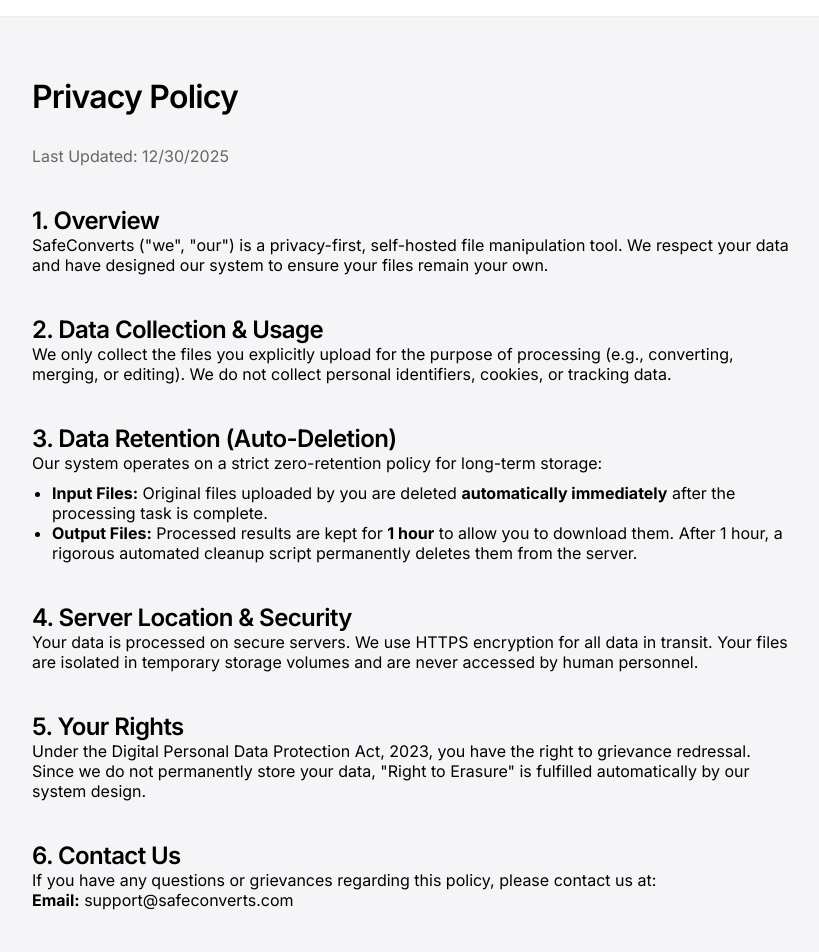
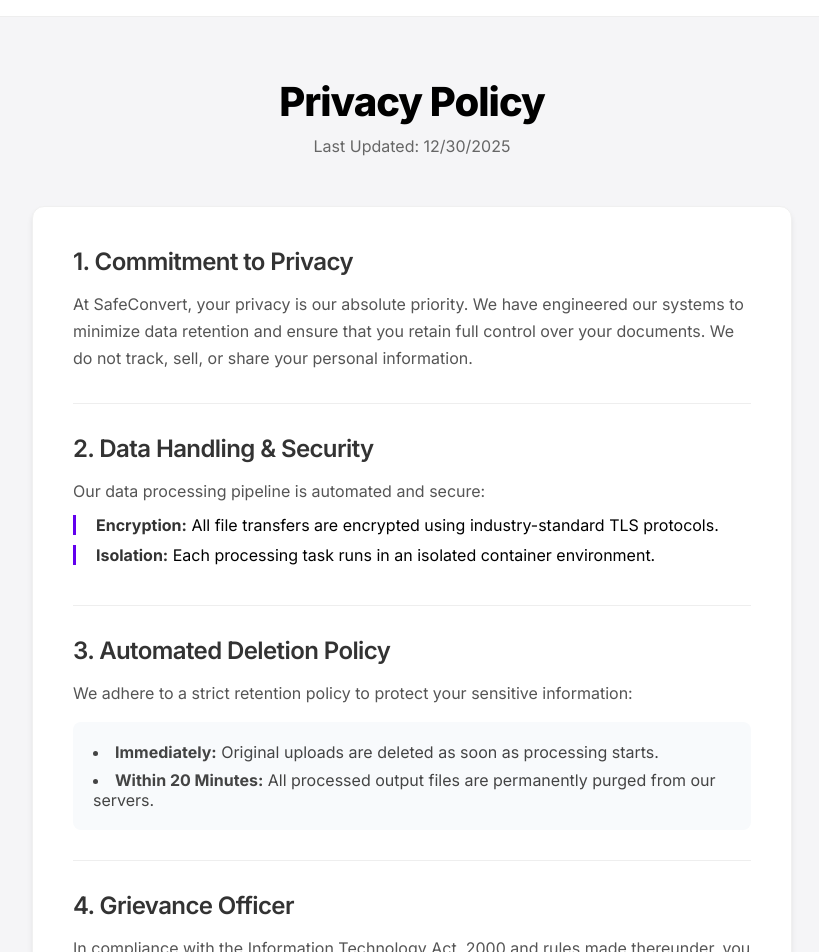
Before and after one commit to sarthakvarshney8081/safeconvert, a Next.js app in the folder frontend/: page /privacy in a window 1280 px wide. Shown: the part 60-1012 px from the top of the page, without its empty margins (228-1047 px from the left). Built offline with nearby package versions, Linux system fonts and the light colour scheme.

Commit message:
Final Polish: Privacy Update, File Limits (20MB), and Cleanup Logic

```diff
--- a/frontend/app/layout.tsx
+++ b/frontend/app/layout.tsx
@@ -22,13 +22,14 @@ export default function RootLayout({
         <main style={{ flex: 1, paddingBottom: 40 }}>
           {children}
         </main>
+
         <footer style={{ background: '#fff', borderTop: '1px solid #eee', color: '#666', marginTop: 'auto' }}>
           <div className="container" style={{ padding: '40px 20px', display: 'grid', gridTemplateColumns: 'repeat(auto-fit, minmax(200px, 1fr))', gap: '40px' }}>
             {/* Branding Column */}
             <div>
               <h3 style={{ marginBottom: '15px', color: '#333' }}>SafeConverts</h3>
               <p style={{ fontSize: '0.9rem', lineHeight: '1.5' }}>
-                Privacy-first, open-source file manipulation tools running entirely on your own infrastructure.
+                Premium tools for privacy-conscious users.
               </p>
             </div>
 
@@ -55,7 +56,11 @@ export default function RootLayout({
 
           <div style={{ borderTop: '1px solid #eee', padding: '20px', textAlign: 'center', fontSize: '0.85rem' }}>
             <div className="container">
-              © {new Date().getFullYear()} <a href="https://SafeConverts.com" style={{ textDecoration: 'none', color: 'inherit' }}>SafeConverts.com</a>. Secure, Private, and Open Source.
+              <p style={{ marginBottom: 10 }}>&copy; {new Date().getFullYear()} SafeConverts. All rights reserved.</p>
+              <p style={{ display: 'flex', alignItems: 'center', justifyContent: 'center', gap: 6, fontSize: '0.9rem' }}>
+                Made with <span style={{ color: '#e25555' }}>❤</span> in <span style={{ fontWeight: 600, color: '#333' }}>India</span> <span style={{ fontSize: '1.2rem' }}>🇮🇳</span>
+              </p>
+              <p style={{ fontSize: '0.8rem', marginTop: 5, color: '#aaa' }}>Secure. Private. Local.</p>
             </div>
           </div>
         </footer>
--- a/frontend/app/privacy/page.tsx
+++ b/frontend/app/privacy/page.tsx
@@ -8,43 +8,55 @@ export const metadata = {
 export default function PrivacyPage() {
     return (
         <div className="container" style={{ maxWidth: 800, padding: '60px 20px' }}>
-            <h1 style={{ marginBottom: 30 }}>Privacy Policy</h1>
-            <p style={{ color: '#666', marginBottom: 40 }}>Last Updated: {new Date().toLocaleDateString()}</p>
+            <div style={{ textAlign: 'center', marginBottom: 50 }}>
+                <h1 style={{ fontSize: '2.5rem', fontWeight: 800, marginBottom: 10 }}>Privacy Policy</h1>
+                <p style={{ color: '#666' }}>Last Updated: {new Date().toLocaleDateString()}</p>
+            </div>
 
-            <section style={{ marginBottom: 40 }}>
-                <h2>1. Overview</h2>
-                <p>SafeConverts ("we", "our") is a privacy-first, self-hosted file manipulation tool. We respect your data and have designed our system to ensure your files remain your own.</p>
-            </section>
+            <div style={{ background: '#fff', padding: 40, borderRadius: 12, boxShadow: '0 4px 6px -1px rgba(0, 0, 0, 0.1)', border: '1px solid #f0f0f0' }}>
+                <section style={{ marginBottom: 30, borderBottom: '1px solid #eee', paddingBottom: 30 }}>
+                    <h2 style={{ fontSize: '1.5rem', marginBottom: 15, color: '#333' }}>1. Commitment to Privacy</h2>
+                    <p style={{ lineHeight: 1.7, color: '#555' }}>
+                        At SafeConvert, your privacy is our absolute priority. We have engineered our systems to minimize data retention and ensure that you retain full control over your documents. We do not track, sell, or share your personal information.
+                    </p>
+                </section>
 
-            <section style={{ marginBottom: 40 }}>
-                <h2>2. Data Collection & Usage</h2>
-                <p>We only collect the files you explicitly upload for the purpose of processing (e.g., converting, merging, or editing). We do not collect personal identifiers, cookies, or tracking data.</p>
-            </section>
+                <section style={{ marginBottom: 30, borderBottom: '1px solid #eee', paddingBottom: 30 }}>
+                    <h2 style={{ fontSize: '1.5rem', marginBottom: 15, color: '#333' }}>2. Data Handling & Security</h2>
+                    <p style={{ lineHeight: 1.7, color: '#555', marginBottom: 10 }}>
+                        Our data processing pipeline is automated and secure:
+                    </p>
+                    <ul style={{ listStyle: 'none', padding: 0 }}>
+                        <li style={{ marginBottom: 10, paddingLeft: 20, borderLeft: '3px solid var(--primary)' }}>
+                            <strong style={{ color: '#333' }}>Encryption:</strong> All file transfers are encrypted using industry-standard TLS protocols.
+                        </li>
+                        <li style={{ marginBottom: 10, paddingLeft: 20, borderLeft: '3px solid var(--primary)' }}>
+                            <strong style={{ color: '#333' }}>Isolation:</strong> Each processing task runs in an isolated container environment.
+                        </li>
+                    </ul>
+                </section>
 
-            <section style={{ marginBottom: 40 }}>
-                <h2>3. Data Retention (Auto-Deletion)</h2>
-                <p>Our system operates on a strict zero-retention policy for long-term storage:</p>
-                <ul style={{ listStyle: 'disc', paddingLeft: 20, marginTop: 10 }}>
-                    <li><strong>Input Files:</strong> Original files uploaded by you are deleted <strong>automatically immediately</strong> after the processing task is complete.</li>
-                    <li><strong>Output Files:</strong> Processed results are kept for <strong>1 hour</strong> to allow you to download them. After 1 hour, a rigorous automated cleanup script permanently deletes them from the server.</li>
-                </ul>
-            </section>
+                <section style={{ marginBottom: 30, borderBottom: '1px solid #eee', paddingBottom: 30 }}>
+                    <h2 style={{ fontSize: '1.5rem', marginBottom: 15, color: '#333' }}>3. Automated Deletion Policy</h2>
+                    <p style={{ lineHeight: 1.7, color: '#555' }}>
+                        We adhere to a strict retention policy to protect your sensitive information:
+                    </p>
+                    <ul style={{ background: '#f8fafc', padding: 20, borderRadius: 8, marginTop: 15, listStyle: 'disc', listStylePosition: 'inside' }}>
+                        <li style={{ marginBottom: 8, color: '#444' }}><strong>Immediately:</strong> Original uploads are deleted as soon as processing starts.</li>
+                        <li style={{ color: '#444' }}><strong>Within 20 Minutes:</strong> All processed output files are permanently purged from our servers.</li>
+                    </ul>
+                </section>
 
-            <section style={{ marginBottom: 40 }}>
-                <h2>4. Server Location & Security</h2>
-                <p>Your data is processed on secure servers. We use HTTPS encryption for all data in transit. Your files are isolated in temporary storage volumes and are never accessed by human personnel.</p>
-            </section>
-
-            <section style={{ marginBottom: 40 }}>
-                <h2>5. Your Rights</h2>
-                <p>Under the Digital Personal Data Protection Act, 2023, you have the right to grievance redressal. Since we do not permanently store your data, "Right to Erasure" is fulfilled automatically by our system design.</p>
-            </section>
-
-            <section style={{ marginBottom: 40 }}>
-                <h2>6. Contact Us</h2>
-                <p>If you have any questions or grievances regarding this policy, please contact us at:</p>
-                <p><strong>Email:</strong> support@safeconverts.com</p>
-            </section>
+                <section style={{ marginBottom: 30 }}>
+                    <h2 style={{ fontSize: '1.5rem', marginBottom: 15, color: '#333' }}>4. Grievance Officer</h2>
+                    <p style={{ lineHeight: 1.7, color: '#555', marginBottom: 20 }}>
+                        In compliance with the Information Technology Act, 2000 and rules made thereunder, you may contact our Grievance Officer for any concerns:
+                    </p>
+                    <div style={{ background: '#f8fafc', padding: 20, borderRadius: 8 }}>
+                        <p><strong>Email:</strong> privacy@safeconverts.com</p>
+                    </div>
+                </section>
+            </div>
         </div>
     );
 }
```
Also changed, not shown: frontend/app/about/page.tsx (+11 -13 lines), frontend/app/page.tsx (+6 -5 lines), frontend/app/tools/compress-image/page.tsx (+7 -3 lines), frontend/components/ui/FileDropzone.tsx (+10 -0 lines), 2 other files (tests, documents, lock files or other folders).
